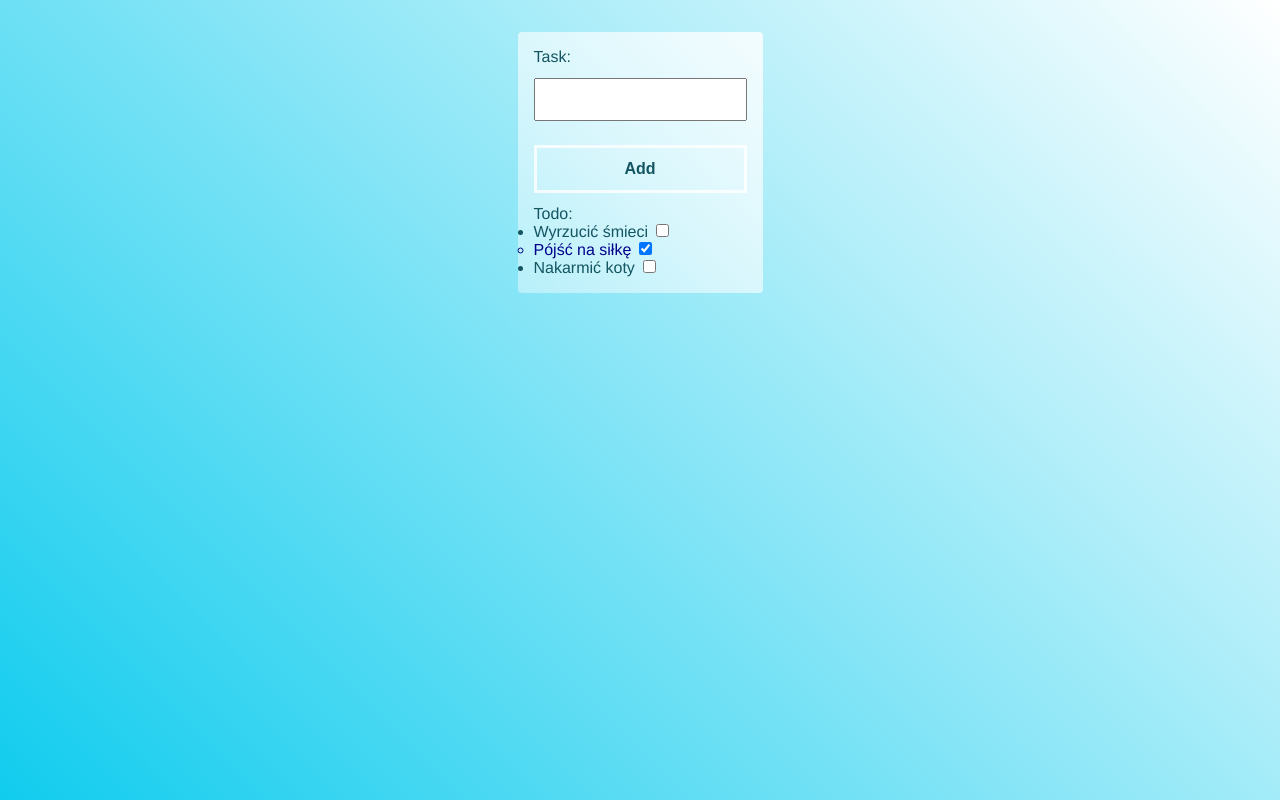
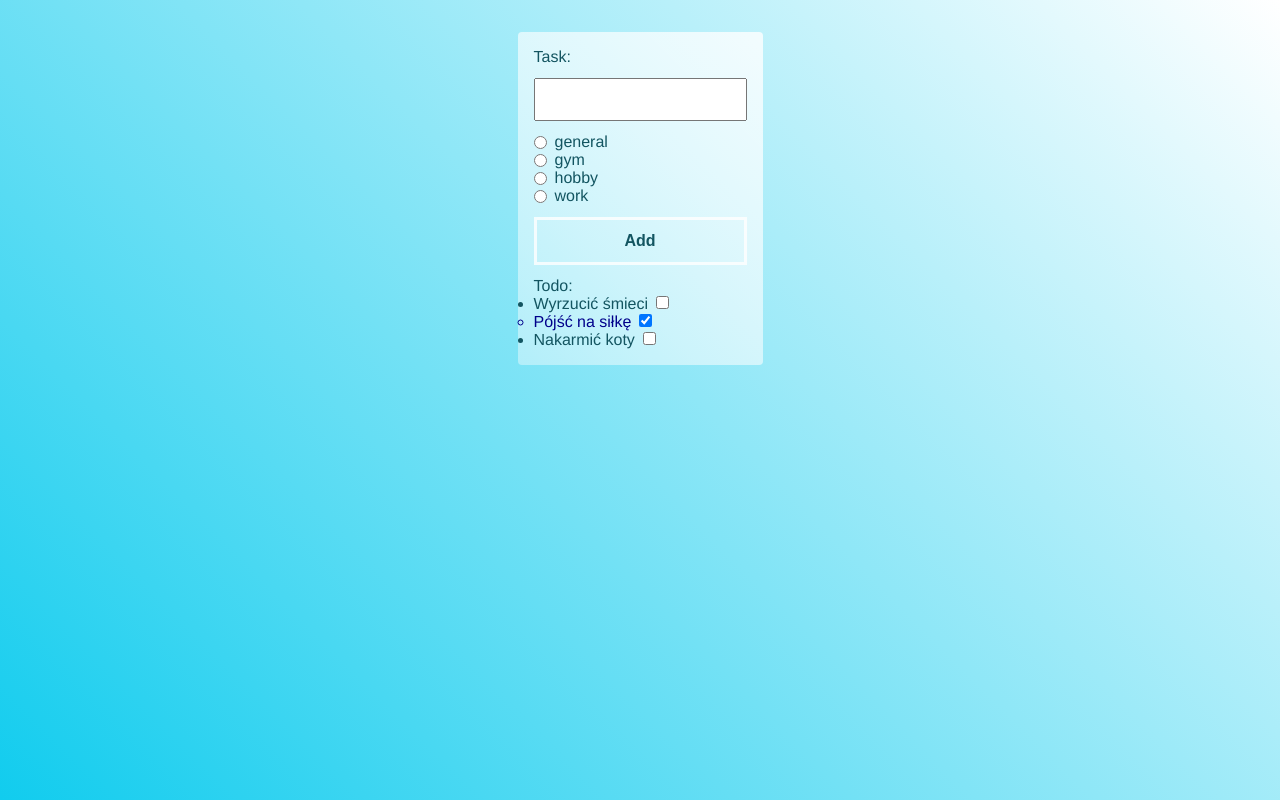
Before and after one commit to Grzegorz1992/TSTodo, a website: page index.html in a window 1280 px wide. Drawn offline with Linux system fonts and the light colour scheme.

Commit message:
added radio category inputs in index.html

```diff
--- a/index.html
+++ b/index.html
@@ -10,11 +10,37 @@
 		<form class="container" autocomplete="off">
 			<label for="name">Task:</label>
 			<input type="text" id="name" />
+			<ul class="categories">
+				<li>
+					<input
+						type="radio"
+						name="category"
+						value="general"
+						id="category-general"
+					/>
+					<label for="category-general">general</label>
+				</li>
+				<li>
+					<input type="radio" name="category" value="gym" id="category-gym" />
+					<label for="category-gym">gym</label>
+				</li>
+				<li>
+					<input
+						type="radio"
+						name="category"
+						value="hobby"
+						id="category-hobby"
+					/>
+					<label for="category-hobby">hobby</label>
+				</li>
+				<li>
+					<input type="radio" name="category" value="work" id="category-work" />
+					<label for="category-work">work</label>
+				</li>
+			</ul>
 			<button>Add</button>
 			<p>Todo:</p>
-			<ul class="tasks">
-
-			</ul>
+			<ul class="tasks"></ul>
 		</form>
 		<script src="dist/app.js"></script>
 	</body>
```
